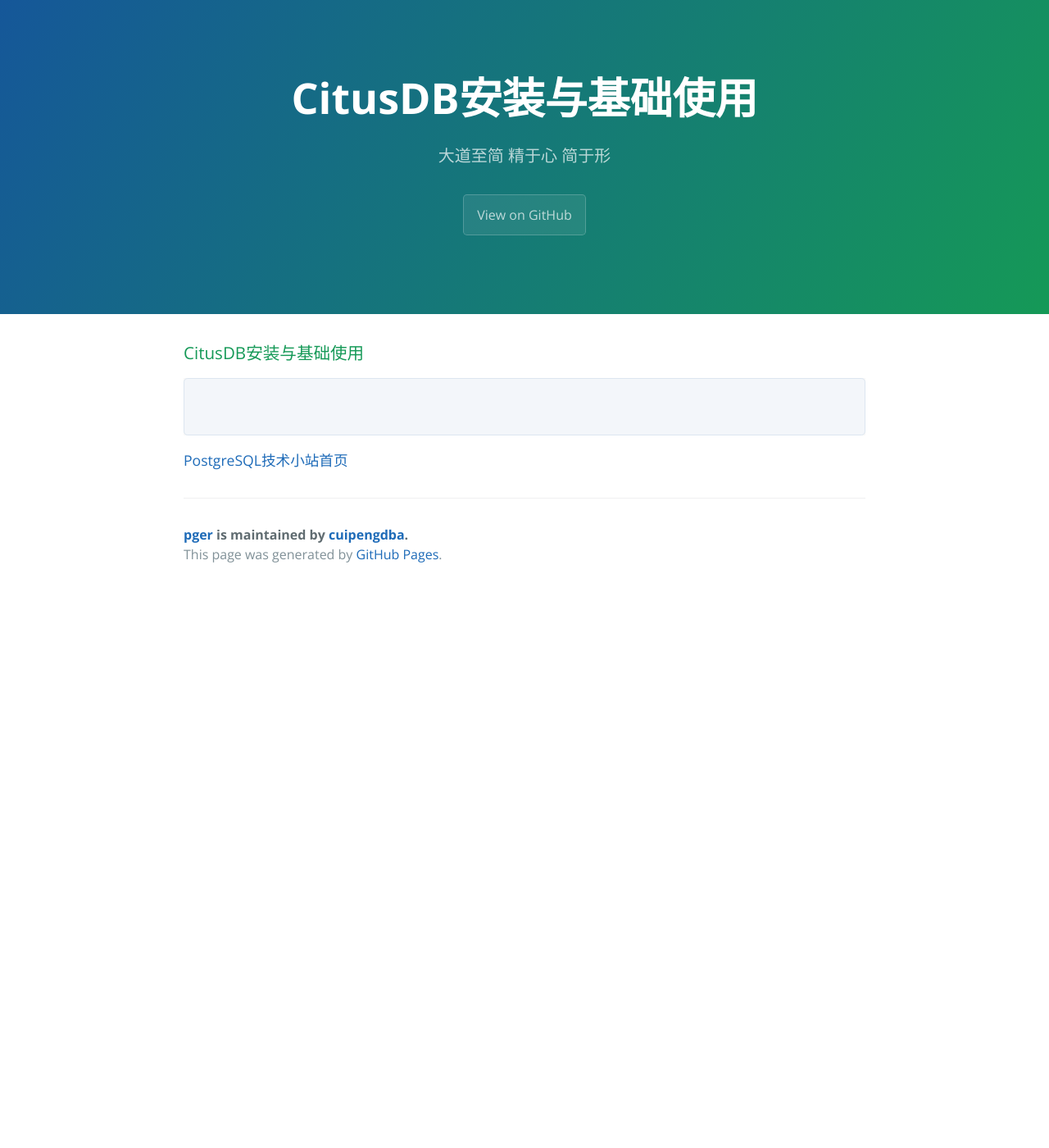
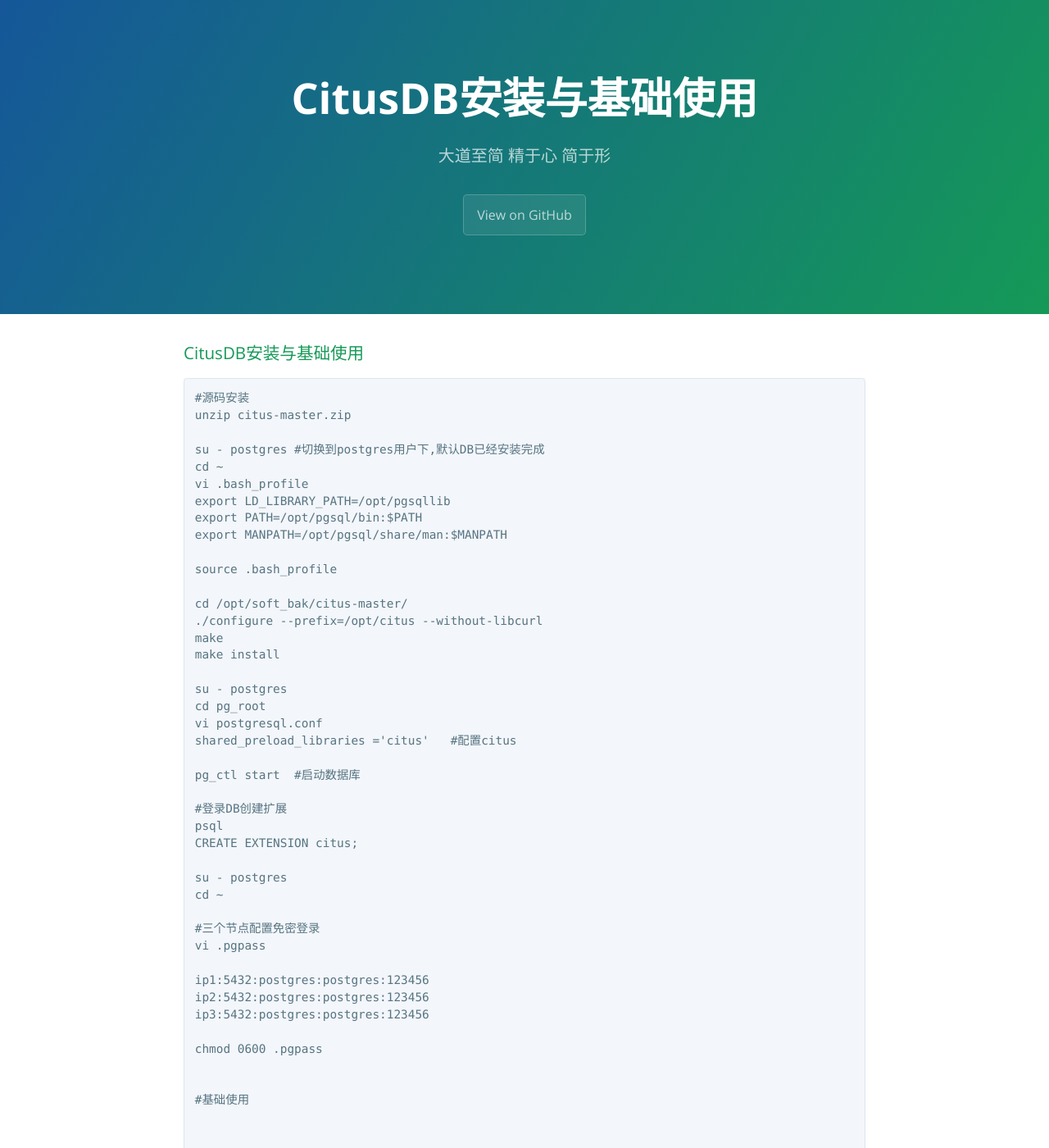
Before and after one commit to cuipengdba/pger, a Jekyll site: the page built from tree/202103/20210301_01.md, in a window 1280 px wide and 1400 px high. Shown: the whole window at 82% size. Built offline with Jekyll 4.4.1, drawn with Linux system fonts in a browser that asks for light colours; our own code applies the rules of GitHub Pages for plain Markdown files.

Commit message:
Update 20210301_01.md

````diff
--- a/tree/202103/20210301_01.md
+++ b/tree/202103/20210301_01.md
@@ -2,6 +2,50 @@
 ### CitusDB安装与基础使用
 
 ```
+#源码安装
+unzip citus-master.zip
+
+su - postgres #切换到postgres用户下,默认DB已经安装完成
+cd ~
+vi .bash_profile
+export LD_LIBRARY_PATH=/opt/pgsqllib
+export PATH=/opt/pgsql/bin:$PATH
+export MANPATH=/opt/pgsql/share/man:$MANPATH
+
+source .bash_profile
+
+cd /opt/soft_bak/citus-master/
+./configure --prefix=/opt/citus --without-libcurl
+make
+make install
+
+su - postgres
+cd pg_root
+vi postgresql.conf
+shared_preload_libraries ='citus'   #配置citus
+
+pg_ctl start  #启动数据库
+
+#登录DB创建扩展
+psql
+CREATE EXTENSION citus;
+
+su - postgres
+cd ~
+
+#三个节点配置免密登录
+vi .pgpass
+
+ip1:5432:postgres:postgres:123456
+ip2:5432:postgres:postgres:123456
+ip3:5432:postgres:postgres:123456
+
+chmod 0600 .pgpass
+
+
+#基础使用
+
+
 
 
 ```
````
